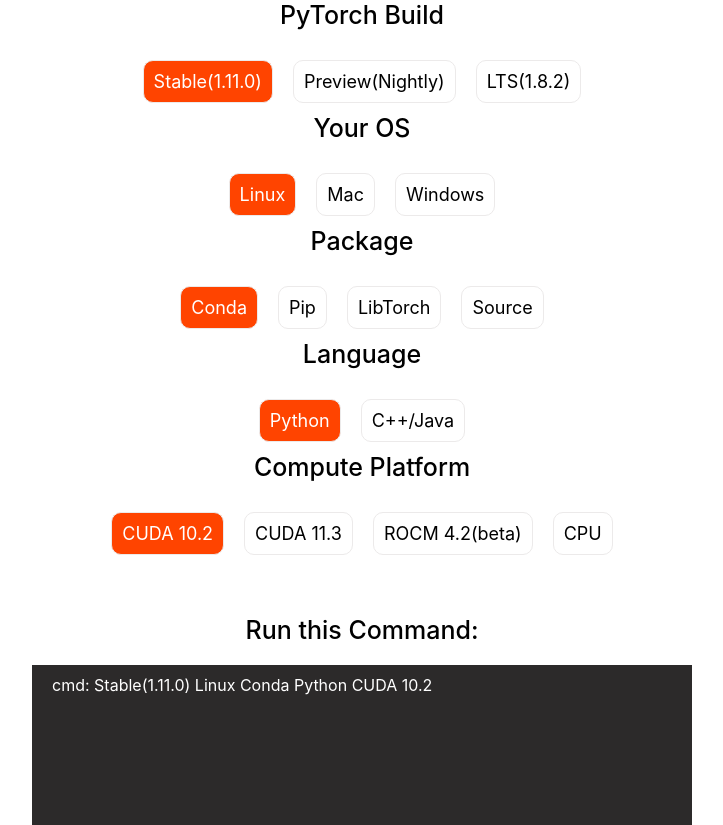
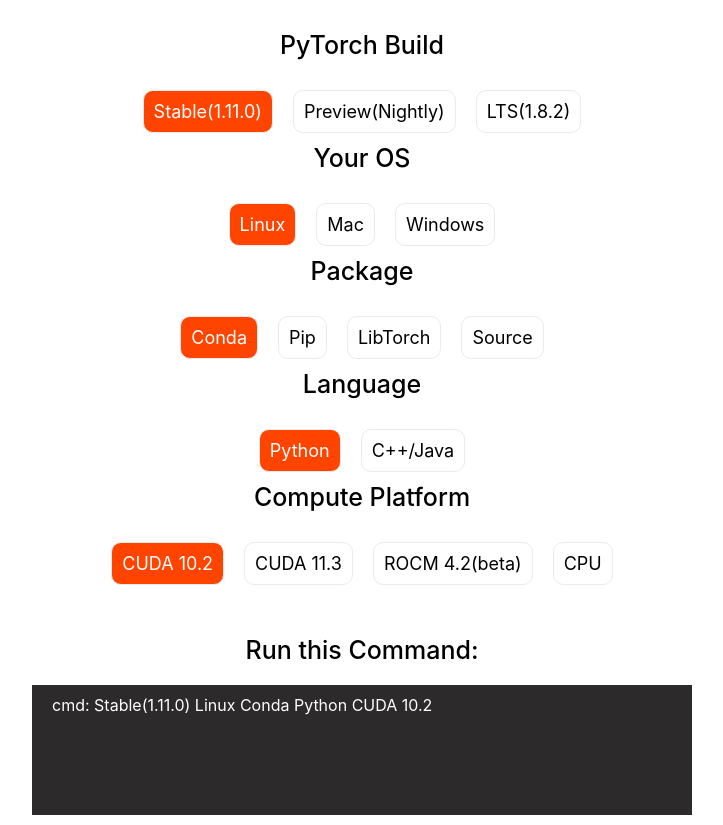
Before and after one commit to 97-Jeffrey/PyTorch-Widgets-Redesign, a React (Create React App) app: page / in a window 1280 px wide. Shown: the whole page, without its empty margins (278-1001 px from the left). Built offline with nearby package versions, Linux system fonts and the light colour scheme.

Commit message:
command and widget section margin top changed

```diff
--- a/src/App.css
+++ b/src/App.css
@@ -3,6 +3,7 @@
 }
 
 .widgets-section {
+  margin-top: 30px;
   min-height: 70vh;
   display: flex;
   flex-direction: column;
@@ -13,7 +14,7 @@
 }
 
 .command-section {
-  margin-top: 50px;
+  margin-top: 40px;
 }
 
 @media (prefers-reduced-motion: no-preference) {
--- a/src/components/commandSection.css
+++ b/src/components/commandSection.css
@@ -7,7 +7,7 @@
 .command {
   width: 50%;
   margin: 0 auto;
-  height: 150px;
+  height: 120px;
   background-color: rgb(44, 42, 42);
   text-align: left;
   color: #fff;
```
